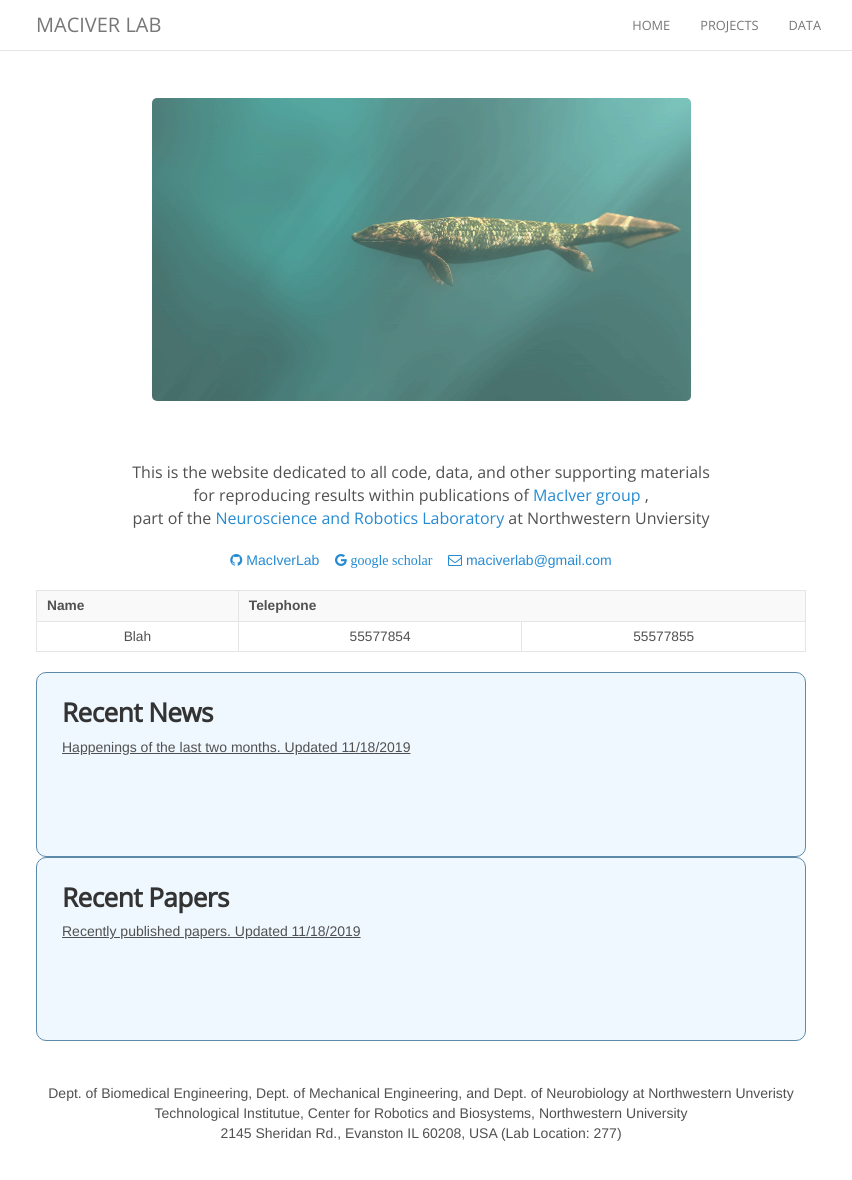
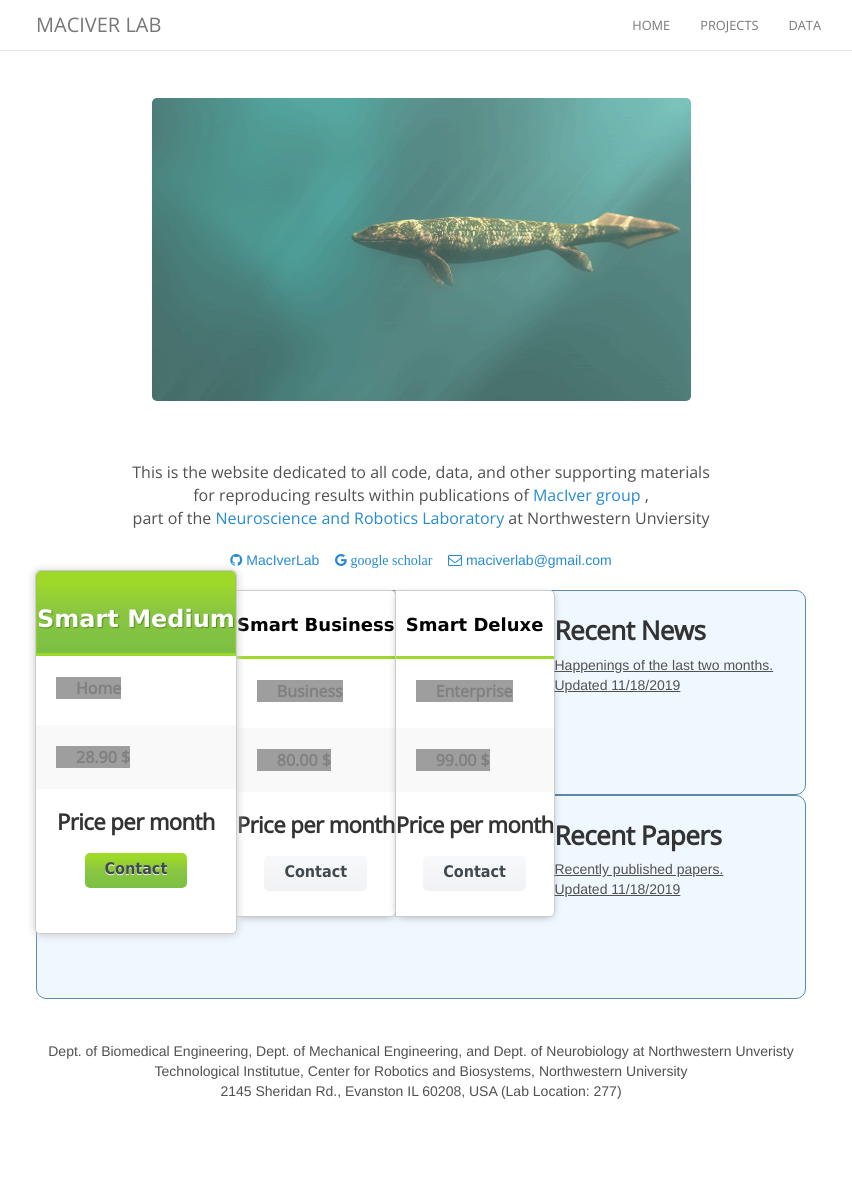
Before and after one commit to maciverlab/maciverlab.github.io, a Jekyll site: the page built from index.html, in a window 1280 px wide and 1185 px high. Shown: the top 1180 px of the window, without its empty margins (219-1071 px from the left). Built offline with Jekyll 4.4.1, drawn with Linux system fonts in a browser that asks for light colours; nearby versions of some CDN libraries; comment, search, counter and statistics services are not loaded; grey boxes are pictures that could not be loaded.

Commit message:
Update index.html

```diff
--- a/index.html
+++ b/index.html
@@ -16,17 +16,30 @@ layout: default
       </a>
       </p>
 
-    <table style="width:100%">
-      <tr>
-        <th>Name</th>
-        <th colspan="2">Telephone</th>
-      </tr>
-      <tr>
-        <td>Blah</td>
-        <td>55577854</td>
-        <td>55577855</td>
-      </tr>
-    </table>
+    <div class="pricing_box large radius-left">
+    <div class="header"><span>Smart Medium </span></div>
+    <ul>
+    <li class="even"><strong class="yes">Home</strong></li>
+    <li class="odd"><strong class="yes">28.90 $</strong></li>
+    </ul>
+    <p></p><h3>Price per month</h3><p class="button signup"><a href="http://www.freshdesignweb.com">Contact</a></p></div>
+
+    <div class="pricing_box radius-right"><div class="header"><span>Smart Business</span></div>
+    <ul>
+    <li class="even"><strong class="yes">Business</strong></li>
+    <li class="odd"><strong class="yes">80.00 $</strong></li>
+    </ul>
+    <p></p><h3>Price per month</h3><p class="button signup"><a href="http://www.freshdesignweb.com">Contact</a></p>
+    </div>
+
+
+    <div class="pricing_box radius-right"><div class="header"><span>Smart Deluxe</span></div>
+    <ul>
+    <li class="even"><strong class="yes">Enterprise</strong></li>
+    <li class="odd"><strong class="yes">99.00 $</strong></li>
+    </ul>
+    <p></p><h3>Price per month</h3><p class="button signup"><a href="http://www.freshdesignweb.com">Contact</a></p>
+    </div>
 
     <div class="w3-container" style="   background: #f0f8ff; padding: 25px; border-radius:10px; border: 1px solid #5d8aa8">
         <div style="text-align:left">
```
